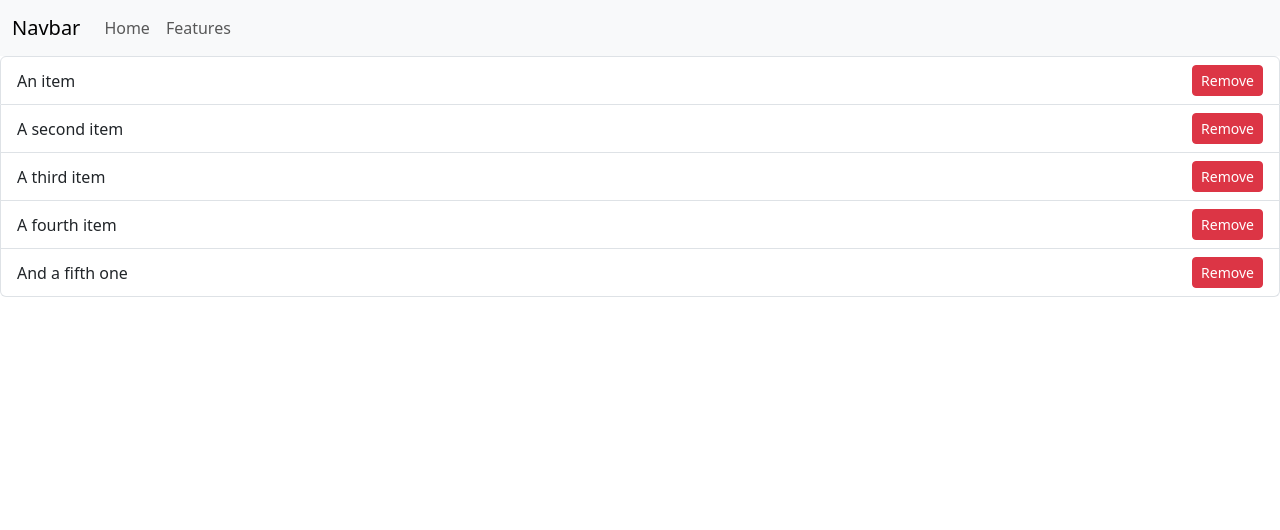
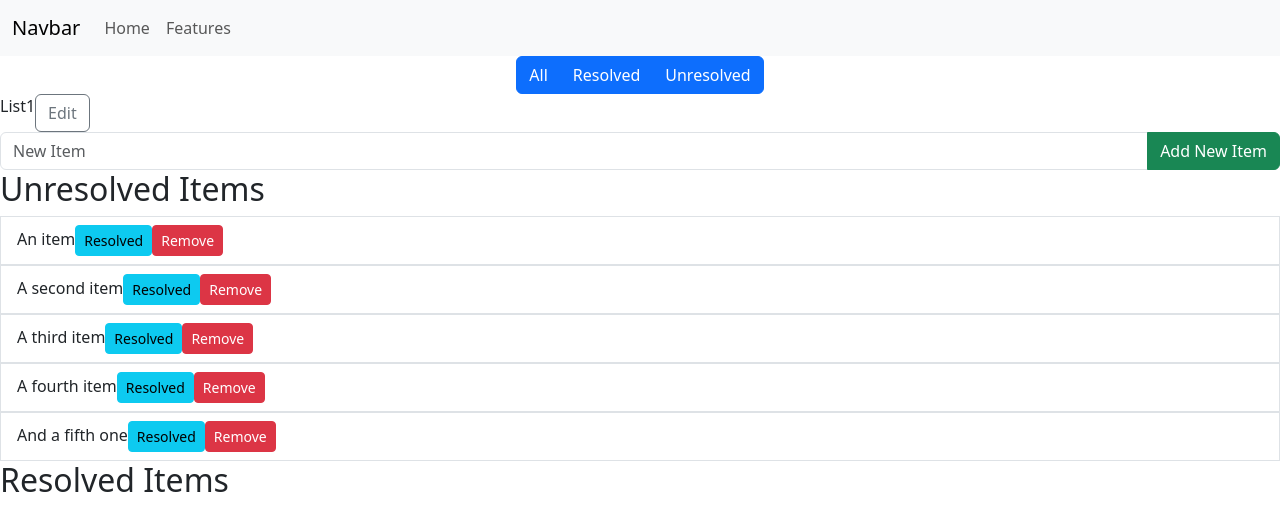
Before and after one commit to LLosTy/FrontEndHomework, a React (Create React App) app: page /List1 in a window 1280 px wide. Shown: the top 530 px of the page. Built offline with nearby package versions, Linux system fonts and the light colour scheme.

Commit message:
Added List rename, add new item, remove item, resolved item, added unresolved category, added resolved category, added all category.

```diff
--- a/src/components/List1.jsx
+++ b/src/components/List1.jsx
@@ -1,7 +1,21 @@
 import React, { useState } from 'react';
 
 const List1 = () => {
-  const [items, setItems] = useState(["An item", "A second item", "A third item", "A fourth item", "And a fifth one"]);
+  const [items, setItems] = useState([
+    "An item",
+    "A second item",
+    "A third item",
+    "A fourth item",
+    "And a fifth one",
+  ]);
+  const [resolvedItems, setResolvedItems] = useState([]);
+  const [listName, setListName] = useState("List1");
+  const [isInputVisible, setIsInputVisible] = useState(true);
+  const [newItem, setNewItem] = useState('');
+  const [isResolvedVisible, setResolvedVisible] = useState(true);
+  const [isUnresolvedVisible, setUnresolvedVisible] = useState(true);
+
+
 
   const handleRemoveItem = (index) => {
     const updatedItems = [...items];
@@ -9,11 +23,128 @@ const List1 = () => {
     setItems(updatedItems);
   };
 
+
+
+
+  const handleAddToResolved = (index) => {
+    const resolvedItem = items[index];
+    setResolvedItems([...resolvedItems, resolvedItem]);
+
+    // Remove the resolved item from the original items list
+    const updatedItems = [...items];
+    updatedItems.splice(index, 1);
+    setItems(updatedItems);
+  };
+
+  const handleToggleInput = () => {
+    setIsInputVisible(!isInputVisible);
+  };
+
+  const handleAddNewItem = () => {
+    if (newItem.trim() !== '') {
+      setItems([...items, newItem]);
+      setNewItem('');
+    }
+  };
+
+  const handleToggleResolved = () => {
+    setResolvedVisible(!isResolvedVisible);
+  }
+
+  const handleToggleUnresolved = () => {
+    setUnresolvedVisible(!isUnresolvedVisible);
+  }
+
+  const handleToggleAll = () => {
+    handleToggleResolved()
+    handleToggleUnresolved()
+  }
+
   return (
+    // Buttons for filter switching
+    <div>
+      <div class="d-flex justify-content-center">
+       <div class="btn-group" role="group" aria-label="Basic example">
+          <button type="button" class="btn btn-primary" onClick={handleToggleAll}>All</button>
+          <button type="button" class="btn btn-primary" onClick={handleToggleResolved}>Resolved</button>
+          <button type="button" class="btn btn-primary" onClick={handleToggleUnresolved}>Unresolved</button>
+        </div>
+      </div>
+      {/* {resolvedItems} */}
+      <div className="input-group">
+
+      {/* List name + list name editor + buttons */}
+
+        {isInputVisible ? (
+          listName
+        ) : (
+          <>
+            <input
+              type="text"
+              className="form-control"
+              id="listNameInput"
+              placeholder={listName}
+              aria-label="List Name"
+              onChange={(e) => setListName(e.target.value)}
+            />
+          </>
+        )}
+        <button
+          className="btn btn-outline-secondary"
+          type="button"
+          onClick={handleToggleInput}
+        >
+          {isInputVisible ? 'Edit' : 'Save'}
+        </button>
+      </div>
+
+      {/* Add new item input field */}
+      <div className="input-group">
+        <input
+          type="text"
+          className="form-control"
+          placeholder="New Item"
+          aria-label="AddItem"
+          value={newItem}
+          onChange={(e) => setNewItem(e.target.value)}
+        />
+        <button
+          type="button"
+          className="btn btn-success"
+          onClick={handleAddNewItem}
+        >
+          Add New Item
+        </button>
+      </div>
+
+{/*
+        // all - resolved true, unresolved true
+        // show resolved items list only when showResolvedItems variable = true
+        // show unresolved items list only when showUnresolvedItems variable = true
+        // unresolved items list = items array
+        // resolved items list = resolvedItems array
+ */}
+
+
+        {isResolvedVisible ?
+          // Render Nothing
+          <>
+      <h2>Unresolved Items</h2>
       <ul className="list-group">
         {items.map((item, index) => (
-        <li key={index} className="list-group-item d-flex justify-content-between align-items-center">
+          <div className='d-flex'>
+            <li
+              key={index}
+              className="list-group-item flex-grow-1"
+            >
               {item}
+              <button
+                type="button"
+                className="btn btn-info btn-sm"
+                onClick={() => handleAddToResolved(index)}
+              >
+                Resolved
+              </button>
               <button
                 type="button"
                 className="btn btn-danger btn-sm"
@@ -22,8 +153,41 @@ const List1 = () => {
                 Remove
               </button>
             </li>
+          </div>
         ))}
       </ul>
+        </>
+         :
+         // render Unresolved Items
+         <div></div>
+
+        }
+
+      {/* Render Unresolved Items */}
+
+
+        {isUnresolvedVisible ?
+          // render Resolved Items
+          <>
+            <div>
+              <h2>Resolved Items</h2>
+              <ul className="list-group">
+                {resolvedItems.map((item, index) => (
+                  <li key={index} className="list-group-item">
+                    {item}
+                  </li>
+                ))}
+              </ul>
+            </div>
+          </>
+           :
+            // Render Nothing
+            <div></div>
+        }
+
+
+      {/* Render Resolved Items */}
+    </div>
   );
 };
 
--- a/src/components/layout.jsx
+++ b/src/components/layout.jsx
@@ -8,9 +8,9 @@ import { Suspense } from "react"
 export default function Layout() {
     return (
         <>
-            <Navbar />
             <main>
                 <Suspense fallback={<div>Loading...</div>}>
+            <Navbar />
                     <Outlet />
                 </Suspense>
             </main>
--- a/src/components/navbar.jsx
+++ b/src/components/navbar.jsx
@@ -5,17 +5,17 @@ return (
 
 <nav class="navbar navbar-expand-lg bg-body-tertiary">
   <div class="container-fluid">
-    <a class="navbar-brand" href="/">Navbar</a>
+    <a class="navbar-brand" href="/List1">Navbar</a>
     <button class="navbar-toggler" type="button" data-bs-toggle="collapse" data-bs-target="#navbarNav" aria-controls="navbarNav" aria-expanded="false" aria-label="Toggle navigation">
       <span class="navbar-toggler-icon"></span>
     </button>
     <div class="collapse navbar-collapse" id="navbarNav">
       <ul class="navbar-nav">
         <li class="nav-item">
-          <a class="nav-link" aria-current="page" href="/">Home</a>
+          <a class="nav-link" aria-current="page" href="/Home">Home</a>
         </li>
         <li class="nav-item">
-          <a class="nav-link" href="/">Features</a>
+          <a class="nav-link" href="/Features">Features</a>
         </li>
       </ul>
     </div>
--- a/src/index.js
+++ b/src/index.js
@@ -2,22 +2,26 @@ import React from 'react';
 import ReactDOM from 'react-dom/client';
 import App from './App';
 import reportWebVitals from './reportWebVitals';
+import PathConstants from './routes/pathConstants';
 
 
 import 'bootstrap/dist/css/bootstrap.min.css';
 import 'bootstrap/dist/js/bootstrap.bundle.min';
 
 // const Home = React.lazy(() => import("../pages/Home"))
+const List1 = React.lazy(() => import("./components/List1"))
 // // other page components...
 // const About = React.lazy(() => import("../pages/About"))
 
-// const routes = [
+const routes = [
 //     { path: PathConstants.HOME, element: <Home /> },
+    { path: PathConstants.LIST1, element: <List1 /> },
+
 //     // other mappings ...
 //     { path: PathConstants.ABOUT, element: <About /> },
-// ]
+]
 
-// export default routes
+export default routes
 
 const root = ReactDOM.createRoot(document.getElementById('root'));
 root.render(
--- a/src/routes/pathConstants.jsx
+++ b/src/routes/pathConstants.jsx
@@ -3,6 +3,7 @@
 const PathConstants = {
     HOME: "/",
     // other pages's paths...
+    LIST1: "/List1",
     ABOUT: "about"
 }
 
```
Lines whose indentation alone changed are shown as unchanged.
